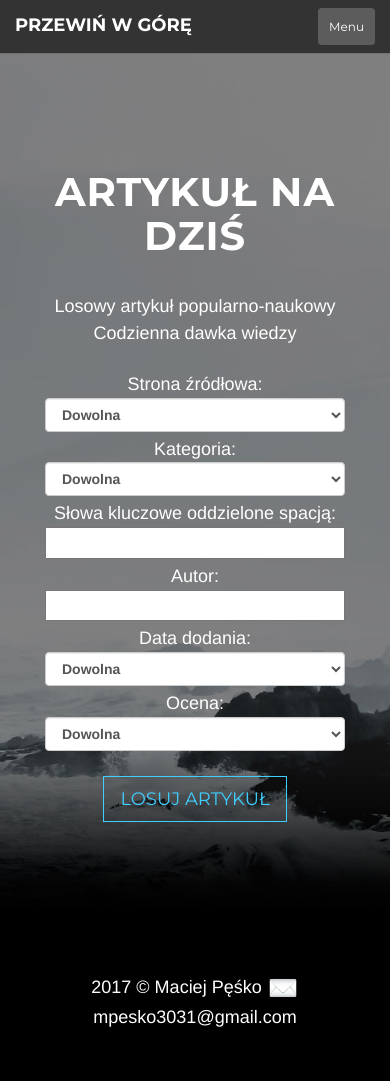
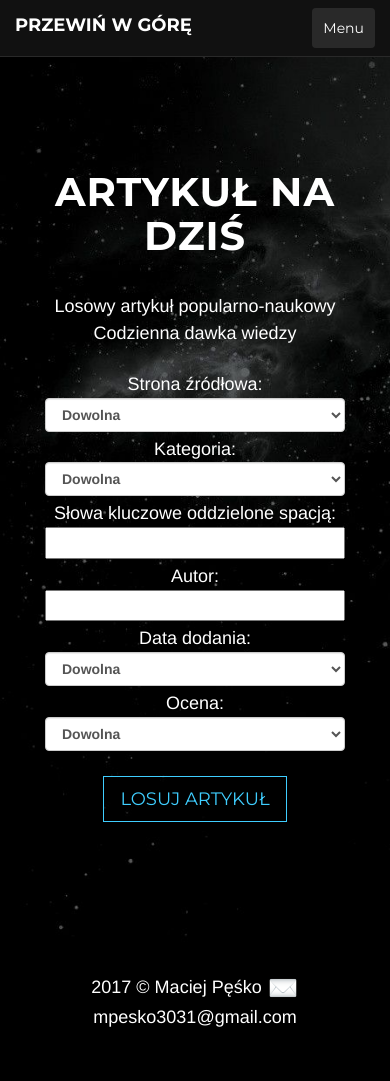
Before and after one commit to maciej3031/arts_app, a Django app: page /advance/ in a window 390 px wide. After the commit the page ends 1027 px from the top, so only its background shows below. Run offline with Django 3.2, Linux system fonts and the light colour scheme; data that the repository does not hold is empty; some libraries are stand-ins or nearby versions.

Commit message:
Minor changes

```diff
--- a/arts/static/arts/style.css
+++ b/arts/static/arts/style.css
@@ -9,7 +9,7 @@ body, html {
 }
 
 .navbar-custom, body {
-    background-color: #333
+    background-color: #111
 }
 
 .intro, .article, body, html {
@@ -65,13 +65,13 @@ a:focus, a:hover {
 
 .navbar-custom {
     margin-bottom: 0;
-    border-bottom: 1px solid rgba(255, 255, 255, .3)
+    border-bottom: 1px solid rgba(255, 255, 255, .1)
 }
 
 .navbar-custom .navbar-toggle {
     color: #fff;
-    background-color: rgba(255, 255, 255, .2);
-    font-size: 12px
+    background-color: rgba(255, 255, 255, .1);
+    font-size: 14px
 }
 
 .navbar-custom .nav li a:active, .navbar-custom .nav li a:focus, .navbar-custom .nav li a:hover {
@@ -110,7 +110,7 @@ a:focus, a:hover {
 }
 
 .navbar-custom .nav li.active a {
-    background-color: rgba(255, 255, 255, .3)
+    background-color: rgba(255, 255, 255, .1)
 }
 
 .navbar-custom .nav li.active a:hover {
@@ -124,7 +124,7 @@ a:focus, a:hover {
         padding: 5px 0;
         border-bottom: none;
         letter-spacing: 1px;
-        background: #333;
+        background: #111;
         -webkit-transition: background .5s ease-in-out, padding .5s ease-in-out;
         -moz-transition: background .5s ease-in-out, padding .5s ease-in-out;
         transition: background .5s ease-in-out, padding .5s ease-in-out
@@ -132,8 +132,8 @@ a:focus, a:hover {
 
     .navbar-custom.top-nav-collapse {
         padding: 0;
-        background: #333;
-        border-bottom: 1px solid rgba(255, 255, 255, .3)
+        background: #111;
+        border-bottom: 1px solid rgba(255, 255, 255, .1)
     }
 }
 
@@ -241,11 +241,11 @@ a:focus, a:hover {
 }
 
 .article .article-body .article-text {
-    font-size: 16px
+    font-size: 18px
 }
 
 .article-rate{
-    font-size: 16px;
+    font-size: 18px;
     font-weight: bold;
 }
 
@@ -254,7 +254,7 @@ a:focus, a:hover {
 }
 
 .article-heading-2 {
-    font-size: 15px;
+    font-size: 18px;
     font-family: Montserrat, "Helvetica Neue", Helvetica, Arial, sans-serif;
     margin: 0 0 35px;
     font-weight: 700;
@@ -295,7 +295,7 @@ a:focus, a:hover {
     }
 
     .article-heading-2 {
-        font-size: 15px;
+        font-size: 18px;
         font-family: Montserrat, "Helvetica Neue", Helvetica, Arial, sans-serif;
         margin: 0 0 35px;
         font-weight: 700;
@@ -413,7 +413,7 @@ ul.banner-social-buttons {
 }
 
 footer {
-    padding: 50px 0;
+    padding: 30px 0;
     background-color: black;
 }
 
@@ -424,13 +424,13 @@ footer p {
 ::-moz-selection {
     text-shadow: none;
     background: #fcfcfc;
-    background: rgba(255, 255, 255, .2)
+    background: rgba(255, 255, 255, .1)
 }
 
 ::selection {
     text-shadow: none;
     background: #fcfcfc;
-    background: rgba(255, 255, 255, .2)
+    background: rgba(255, 255, 255, .1)
 }
 
 img::selection {
--- a/arts/templates/arts/advance.html
+++ b/arts/templates/arts/advance.html
@@ -6,8 +6,8 @@
 <header class="intro">
     <div class="intro-body">
         <div class="container">
-            <div class="row" style="margin-top: 70px;">
-                <div class="col-md-8 col-md-offset-2">
+            <div class="row">
+                <div class="col-md-8 col-md-offset-2" style="padding-top: 70px;">
                     <h1 class="brand-heading">artykuł na dziś</h1>
                     <p class="intro-text">Losowy artykuł popularno-naukowy
                         <br>Codzienna dawka wiedzy
@@ -75,6 +75,7 @@
                             <button class="btn btn-default btn-lg">
                                 <span class="network-name">Losuj artykuł</span>
                             </button>
+                            <br><br>
                         </div>
                     </form>
                 </div>
--- a/arts/templates/arts/detail.html
+++ b/arts/templates/arts/detail.html
@@ -6,9 +6,9 @@
 <article class="article">
     <div class="article-body">
         <div class="container">
-            <div class="row" style="margin-top: 70px;">
+            <div class="row" style="padding-top: 80px;">
                 <div class="col-md-8 col-sm-6 text-center" >
-                    <h3 class="article-heading">
+                    <h3 class="article-heading" style="padding-top: 20px;">
                         {% if article %}
                         {{ article.title }}
                         {% endif %}
```
Also changed, not shown: arts/static/arts/images/intro-bg.jpg.
